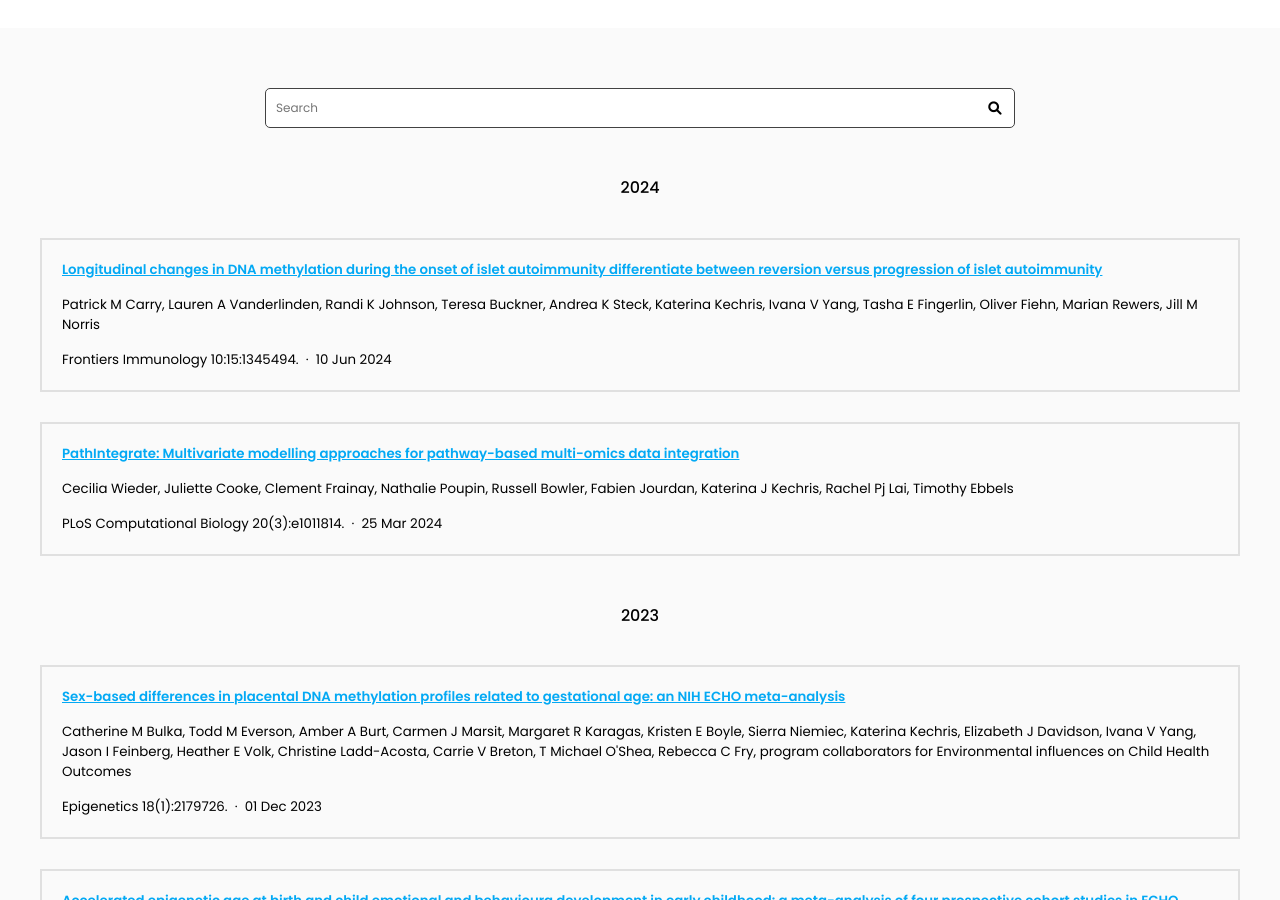
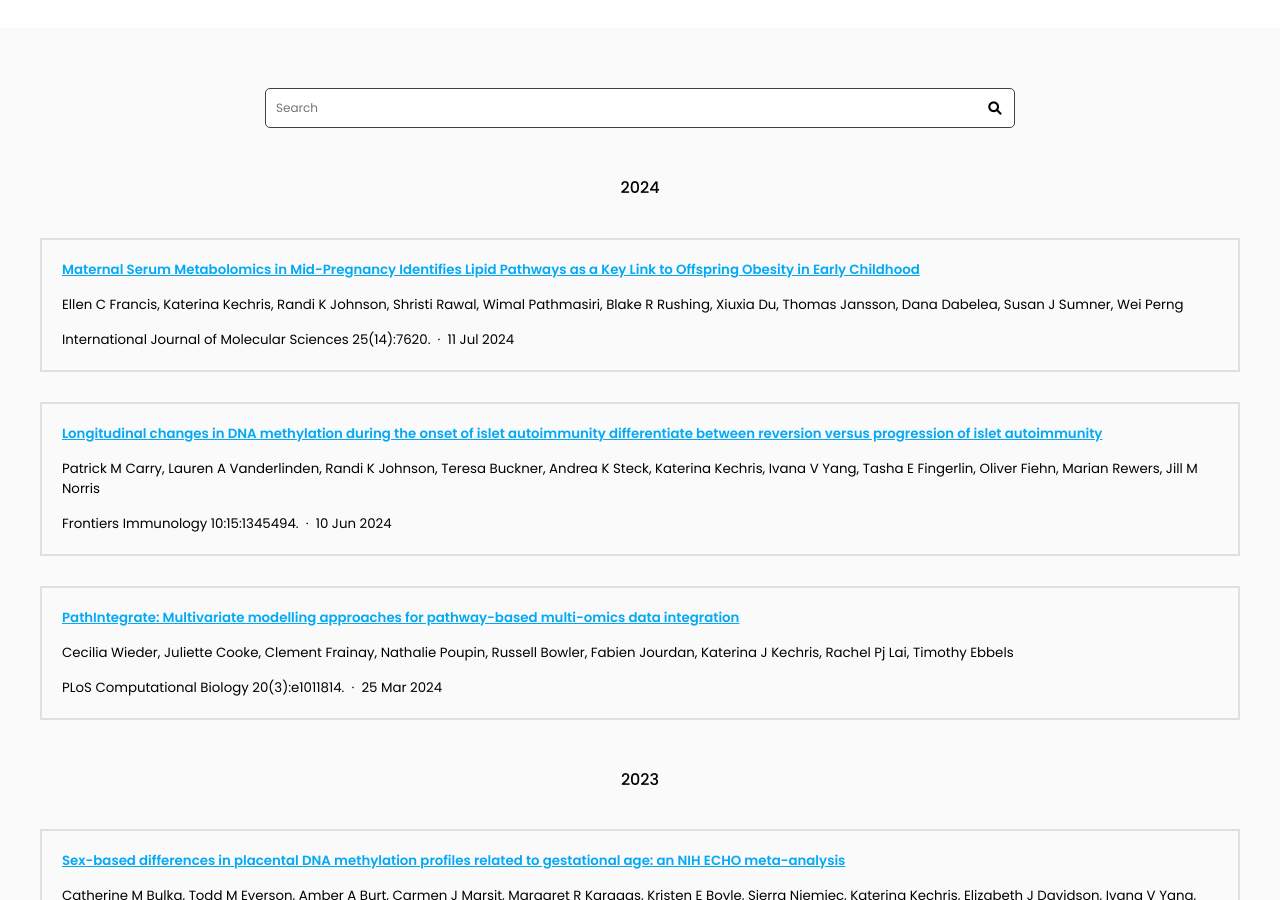
Before and after one commit to KechrisLab/kechrislab.github.io, a Jekyll site: the page built from Publications/index.md, in a window 1280 px wide and 900 px high, scrolled down 344 px. Built offline with Jekyll 4.4.1, drawn with Linux system fonts in a browser that asks for light colours.

Commit message:
Generate citations

```diff
--- a/_data/citations.yaml
+++ b/_data/citations.yaml
@@ -1,6 +1,25 @@
 # DO NOT EDIT, GENERATED AUTOMATICALLY FROM SOURCES.YAML (AND ELSEWHERE)
 # See https://github.com/greenelab/lab-website-template/wiki/Citations
 
+- id: pmc:PMC11276882
+  title: Maternal Serum Metabolomics in Mid-Pregnancy Identifies Lipid Pathways as
+    a Key Link to Offspring Obesity in Early Childhood
+  authors:
+  - Ellen C Francis
+  - Katerina Kechris
+  - Randi K Johnson
+  - Shristi Rawal
+  - Wimal Pathmasiri
+  - Blake R Rushing
+  - Xiuxia Du
+  - Thomas Jansson
+  - Dana Dabelea
+  - Susan J Sumner
+  - Wei Perng
+  publisher: International Journal of Molecular Sciences 25(14):7620.
+  date: '2024-07-11'
+  link: https://pmc.ncbi.nlm.nih.gov/articles/PMC11276882/
+  _cache: 458dae8e0113cf743f175891bda305ac8d3fae43b35f75f7507696465cc0ab58
 - id: pmc:PMC11194352
   title: Longitudinal changes in DNA methylation during the onset of islet autoimmunity
     differentiate between reversion versus progression of islet autoimmunity
```
